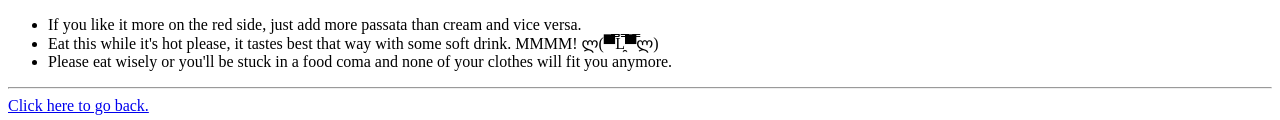
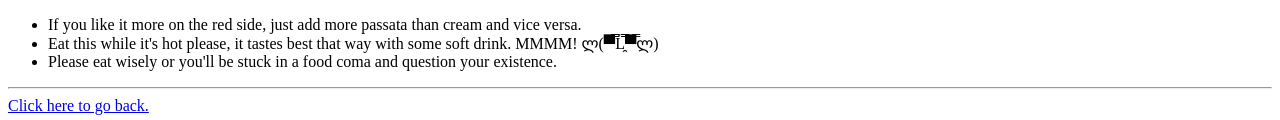
Before and after one commit to JustSarah13/odin-recipes, a plain HTML site: page recipes/googsi-pasta.html in a window 1280 px wide. Shown: the part 1434-1554 px from the top of the page. Drawn offline with Linux system fonts and the light colour scheme.

Commit message:
Edited final list in extra tips

```diff
--- a/recipes/googsi-pasta.html
+++ b/recipes/googsi-pasta.html
@@ -57,7 +57,7 @@
     <ul>
         <li>If you like it more on the red side, just add more passata than cream and vice versa.</li>
         <li>Eat this while it's hot please, it tastes best that way with some soft drink. MMMM! ლ(▀̿̿Ĺ̯̿̿▀̿ლ)</li>
-        <li>Please eat wisely or you'll be stuck in a food coma and none of your clothes will fit you anymore.</li>
+        <li>Please eat wisely or you'll be stuck in a food coma and question your existence.</li>
     </ul>
     <hr>
 <a href="../index.html">Click here to go back.</a>
```
